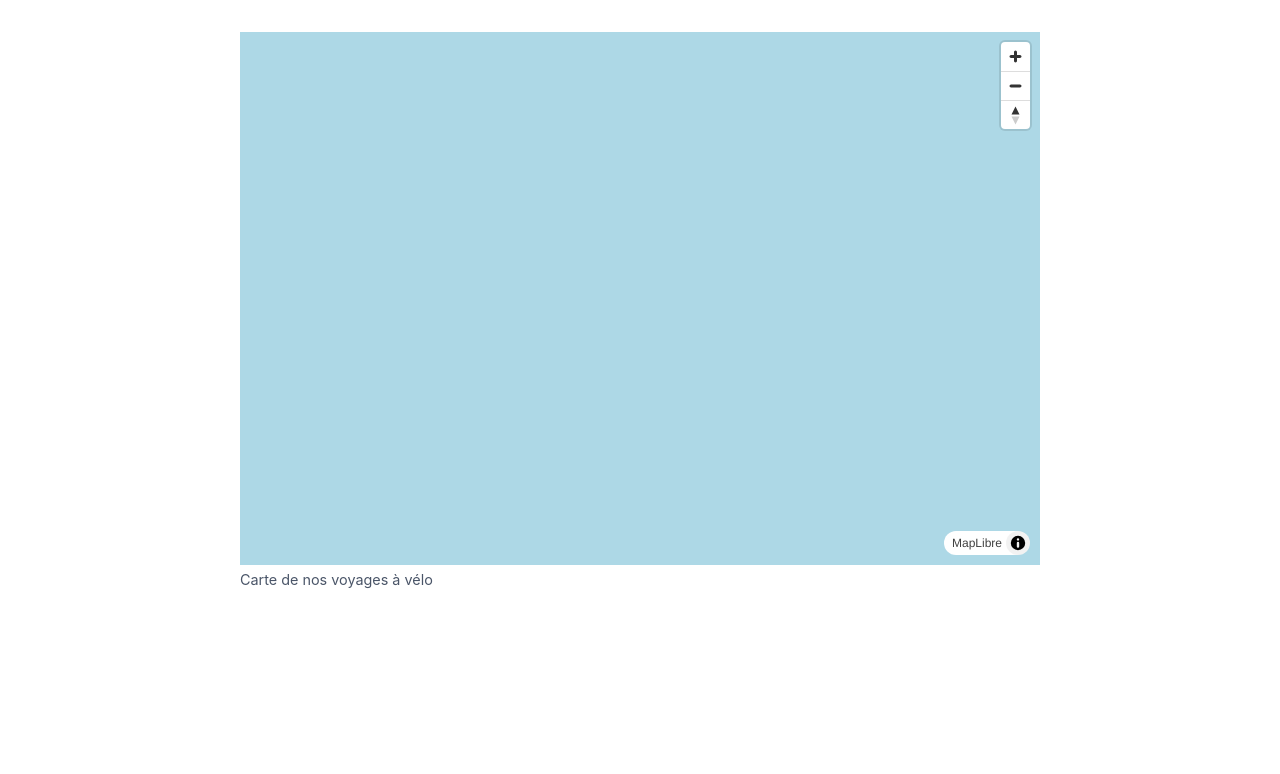
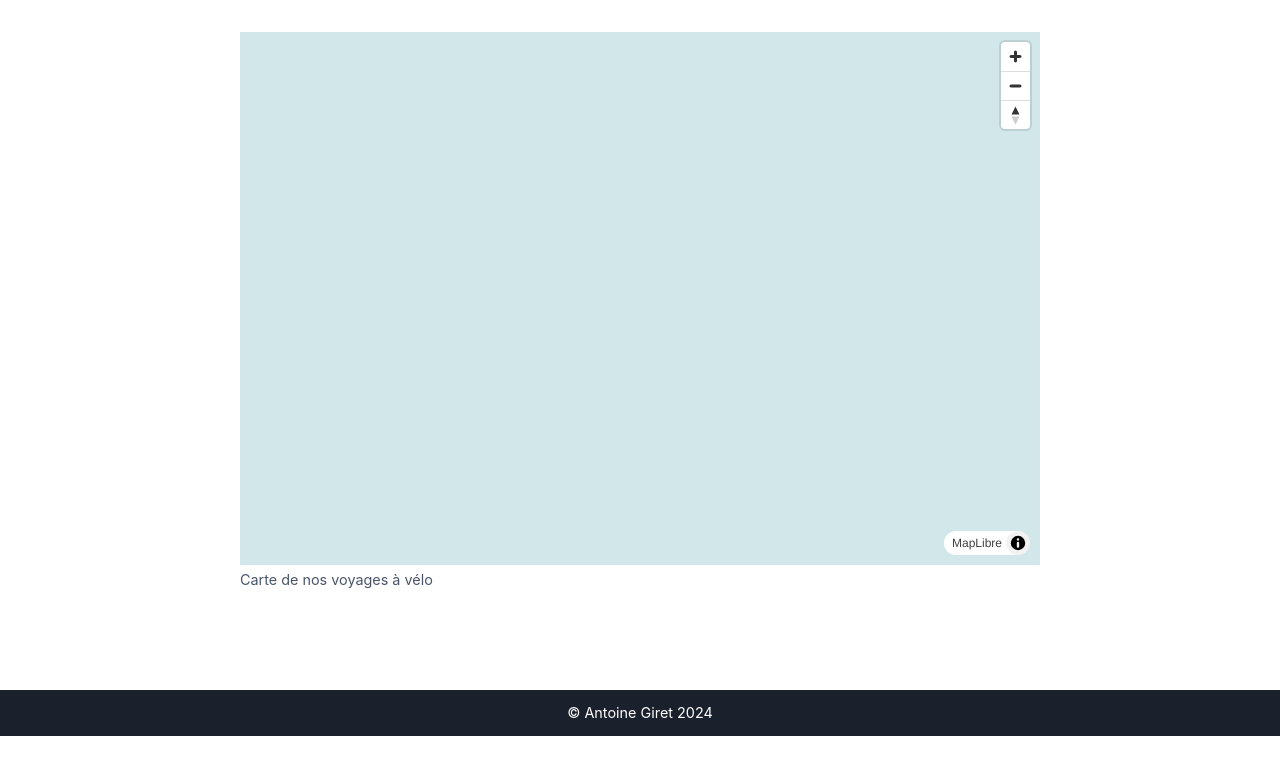
Before and after one commit to antoine-giret/bike-trips, a Gatsby site: page /components/map in a window 1280 px wide. Built offline with nearby package versions, Linux system fonts and the light colour scheme; Gatsby itself is replaced by a stand-in of ours; no server answers.

Commit message:
feat: add footer

```diff
--- a/src/layout/index.tsx
+++ b/src/layout/index.tsx
@@ -1,4 +1,4 @@
-import { Box } from '@chakra-ui/react';
+import { Box, Text } from '@chakra-ui/react';
 import { WrapPageElementBrowserArgs } from 'gatsby';
 import React from 'react';
 
@@ -26,6 +26,18 @@ function Layout({ element }: WrapPageElementBrowserArgs): JSX.Element {
       >
         {element}
       </Box>
+      <Box
+        alignItems="center"
+        bgColor="gray.800"
+        display="flex"
+        justifyContent="center"
+        padding={3}
+        width="100%"
+      >
+        <Text color="#fff" fontSize="0.9rem">
+          &copy; Antoine Giret 2024
+        </Text>
+      </Box>
     </Box>
   );
 }
--- a/src/pages/components/map.tsx
+++ b/src/pages/components/map.tsx
@@ -28,7 +28,7 @@ function Map(): JSX.Element {
 
   return (
     <Box as="figure" width="100%">
-      <Box aspectRatio={1.5} bgColor="lightblue" id={mapId} width="100%" />
+      <Box aspectRatio={1.5} bgColor="#d2e7ea" id={mapId} width="100%" />
       <Box as="figcaption" paddingY={1}>
         <Text color="gray.600" fontSize="0.9rem">
           Carte de nos voyages à vélo
```
